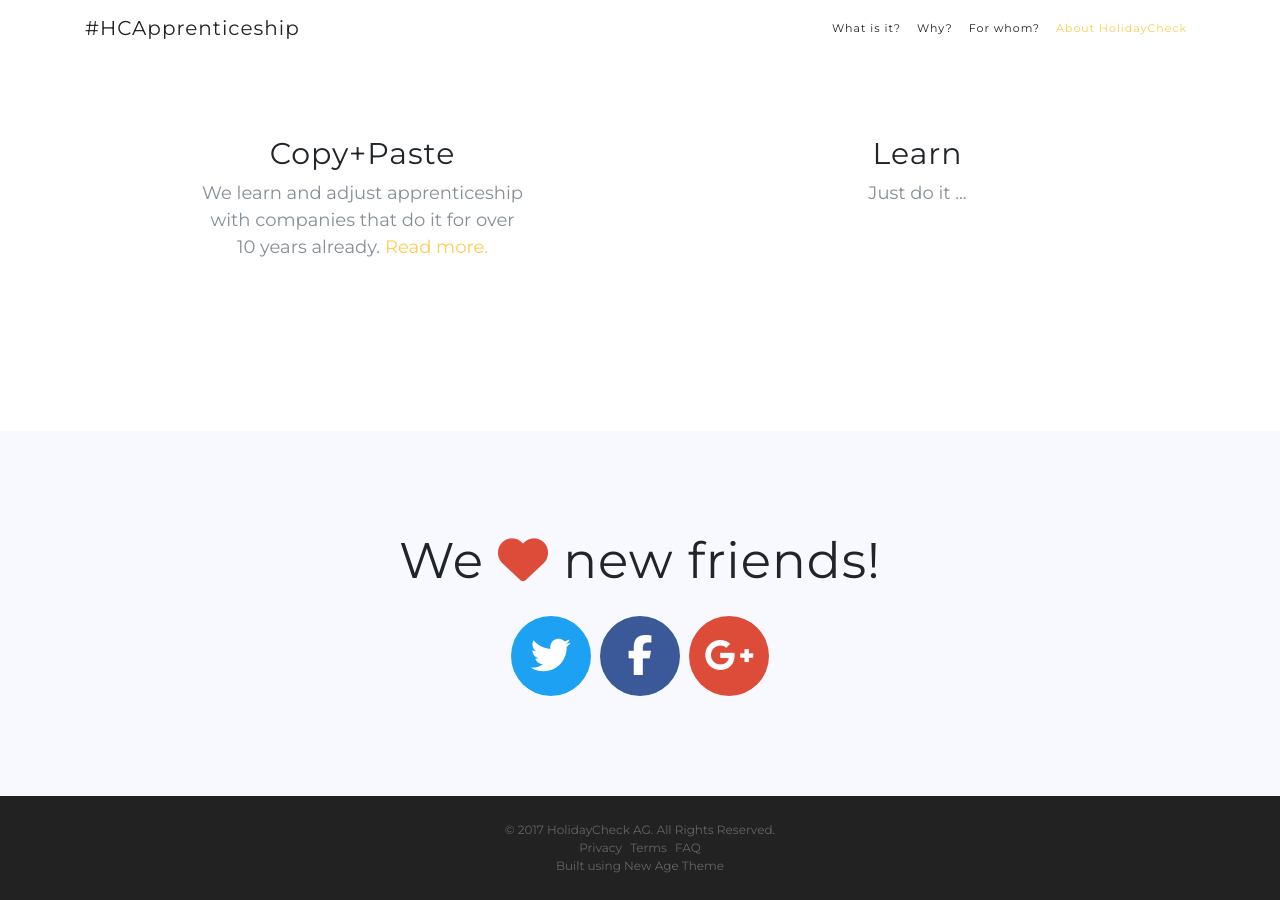
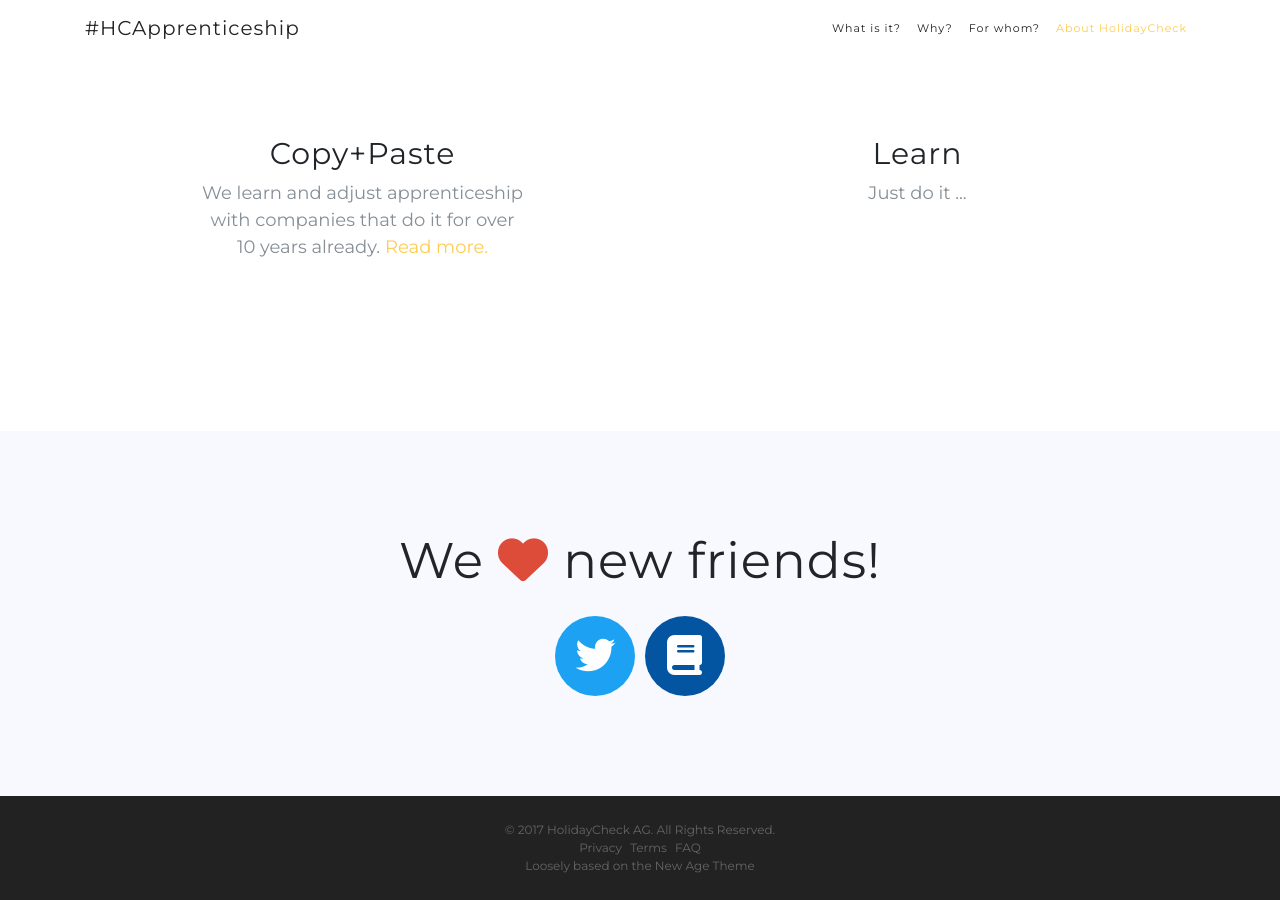
Before and after one commit to holidaycheck/apprenticeship, a Jekyll site: the page built from index.md, in a window 1280 px wide and 900 px high, scrolled down 3935 px. Built offline with Jekyll 4.4.1, drawn with Linux system fonts in a browser that asks for light colours; nearby versions of some CDN libraries.

Commit message:
Do the social links right.

```diff
--- a/_config.yml
+++ b/_config.yml
@@ -14,15 +14,13 @@
 # You can create any custom variable you would like, and they will be accessible
 # in the templates via {{ site.myvariable }}.
 title: HolidayCheck Apprenticeship Program
-email: your-email@domain.com
+email: apprenticeship@holidaycheck.com
 description: > # this means to ignore newlines until "baseurl:"
-  Write an awesome description for your new site here. You can edit this
-  line in _config.yml. It will appear in your document head meta (for
-  Google search results) and in your feed.xml site description.
+  HolidayCheck Apprenticeship Program
 baseurl: "" # the subpath of your site, e.g. /blog
 url: "" # the base hostname & protocol for your site, e.g. http://example.com
-twitter_username: jekyllrb
-github_username:  jekyll
+twitter_username: holidaychecklab
+github_username:  holidaycheck
 
 # Build settings
 markdown: kramdown
--- a/_layouts/index.html
+++ b/_layouts/index.html
@@ -61,10 +61,16 @@
           new friends!</h2>
         <ul class="list-inline list-social">
           <li class="list-inline-item social-twitter">
-            <a href="#">
+            <a href="https://twitter.com/HolidayCheckLab/">
               <i class="fa fa-twitter"></i>
             </a>
           </li>
+          <li class="list-inline-item social-hc">
+            <a href="http://techblog.holidaycheck.com">
+              <i class="fa fa-book"></i>
+            </a>
+          </li>
+<!--
           <li class="list-inline-item social-facebook">
             <a href="#">
               <i class="fa fa-facebook"></i>
@@ -75,6 +81,7 @@
               <i class="fa fa-google-plus"></i>
             </a>
           </li>
+-->
         </ul>
       </div>
     </section>
@@ -95,7 +102,7 @@
         </ul>
         <ul>
           <li class="list-inline-item">
-            Built using <a href="https://github.com/BlackrockDigital/startbootstrap-new-age">New Age Theme</a>
+            Loosely based on the <a href="https://github.com/BlackrockDigital/startbootstrap-new-age">New Age Theme</a>
           </li>
         </ul>
       </div>
--- a/css/new-age.css
+++ b/css/new-age.css
@@ -263,6 +263,10 @@ section.contact {
       background-color: #dd4b39; }
       section.contact ul.list-social li.social-google-plus a:hover {
         background-color: #d73925; }
+    section.contact ul.list-social li.social-hc a {
+      background-color: #0455a1; }
+      section.contact ul.list-social li.social-hc a:hover {
+        background-color: #4e92d1; }
 
 footer {
   padding: 25px 0;
```
